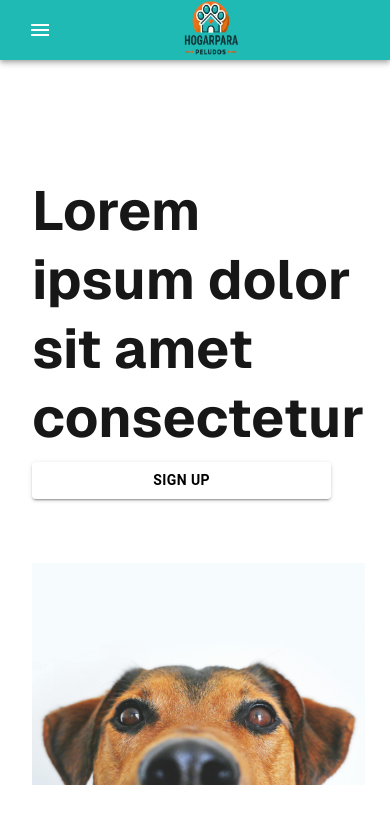
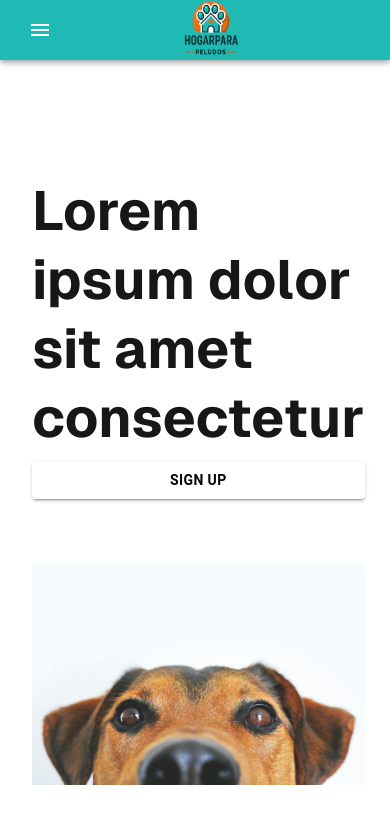
Before and after one commit to No-Country-simulation/c21-71-n-node-react, a Next.js app in the folder apps/next-app/: page / in a window 390 px wide. Shown: the top 824 px of the page. Built offline with nearby package versions, Linux system fonts and the light colour scheme.

Commit message:
responsive styles

```diff
--- a/apps/next-app/src/app/landing/landing.module.css
+++ b/apps/next-app/src/app/landing/landing.module.css
@@ -4,8 +4,15 @@
 
 .sign_up,
 .log_in {
-    /* Using !important because of FOUC */
+  /* Using !important because of FOUC */
   font-weight: bolder !important;
   margin-top: 10px !important;
-  width: 90%;
+  width: 100%;
 }
+
+@media only screen and (min-width: 900px) {
+  .sign_up,
+  .log_in {
+    width: 90%;
+  }
+}
```
